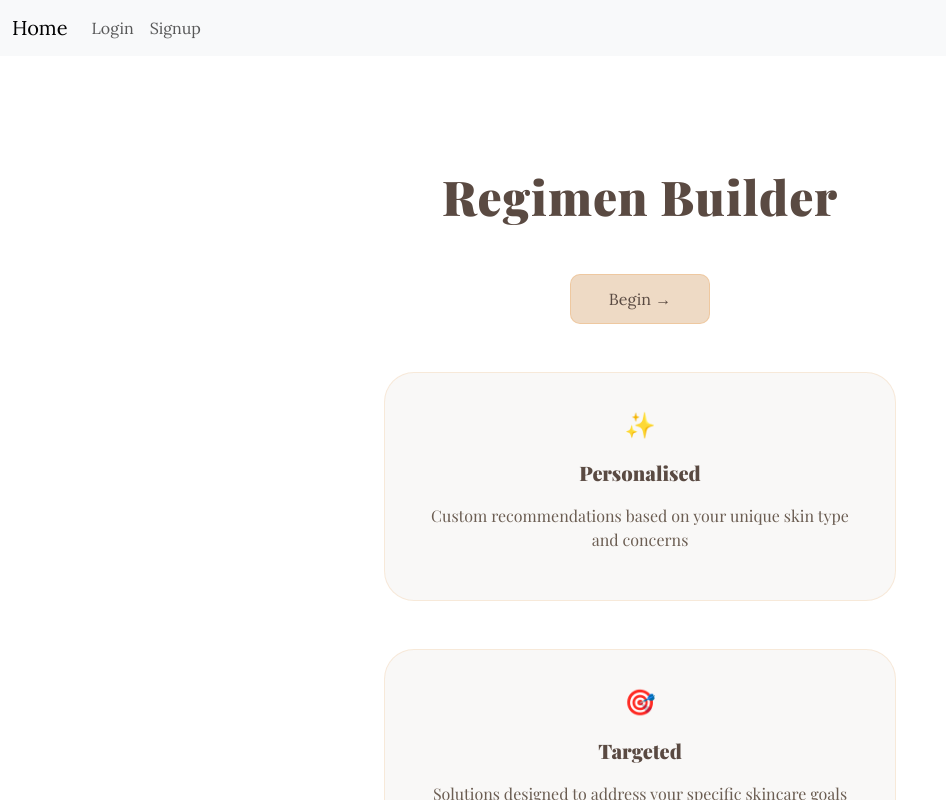
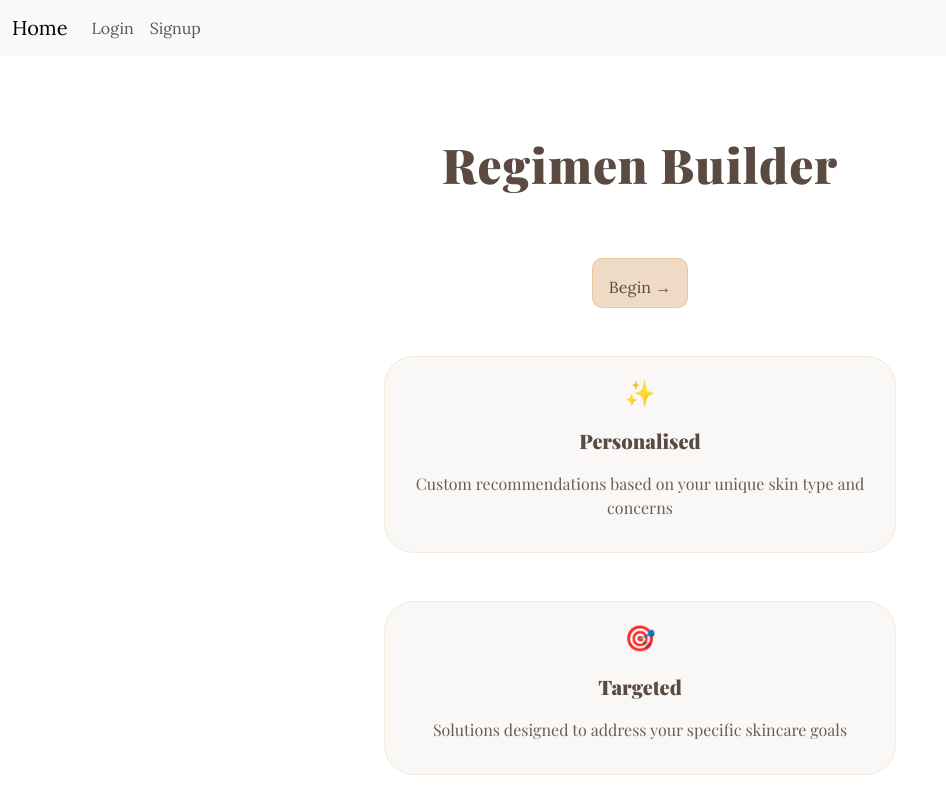
Before and after one commit to thao59/skincare_regimen_builder, a React (Create React App) app in the folder frontend/: page / in a window 1280 px wide. Shown: the top 800 px of the page, without its empty margins (0-946 px from the left). Built offline with nearby package versions, Linux system fonts and the light colour scheme; a web font is replaced by a local one.

Commit message:
added styles in profile page

```diff
--- a/frontend/src/App.css
+++ b/frontend/src/App.css
@@ -2,7 +2,6 @@ html
 {
   height: 100%;
   background-color: linear-gradient(135deg, #fdfcfb 0%, #e2d1c3 100%);
-
 }
 
 body
@@ -11,9 +10,15 @@ body
   height: 100%;
 }
 
+.App {
+  text-align: center;
+  width: 100%;
+  padding-bottom: 3rem;
+}
+
 .title
 {
-  margin: 7rem;
+  margin: 5rem;
   margin-bottom: 3rem;
   font-size: 3rem;
   font-weight: 900;
@@ -37,11 +42,6 @@ body
 p
 {
   color: #6B5D52;
-}
-
-.App {
-  text-align: center;
-  width: 100%;
 }
 
 label
--- a/frontend/src/Home.css
+++ b/frontend/src/Home.css
@@ -1,7 +1,9 @@
 .start_button
 {
-    width: 140px;
+    max-width: 200px;
     height: 50px;
+    padding: 1rem;
+    margin-top: 1rem;
     border-radius: 10px;
     background: #eedac5;
     border: 1px solid rgba(239, 184, 125, 0.5);
@@ -27,7 +29,7 @@
 
 .info_container
 {
-    padding: 2rem;
+    padding: 1rem;
     background-color: rgba(249, 248, 247, 0.9);
     width: 40%;
     border-radius: 30px;
--- a/frontend/src/Profile.js
+++ b/frontend/src/Profile.js
@@ -37,6 +37,9 @@ function Profile({imageArray, product_list, skinProfile, handlePage, profileName
             return<>
                 <p className="title"> Welcome, {profileName}!</p>
                 <p>You don't have a profile yet. </p>
+                <p>Take our quick survey to get personalised skincare recommendations tailored just for you</p>
+                <button className="start_button" onClick={() => handlePage("home")}> Start Your Journey ✨ </button>
+
                 <Chatbox/>
             </>
         }
```
